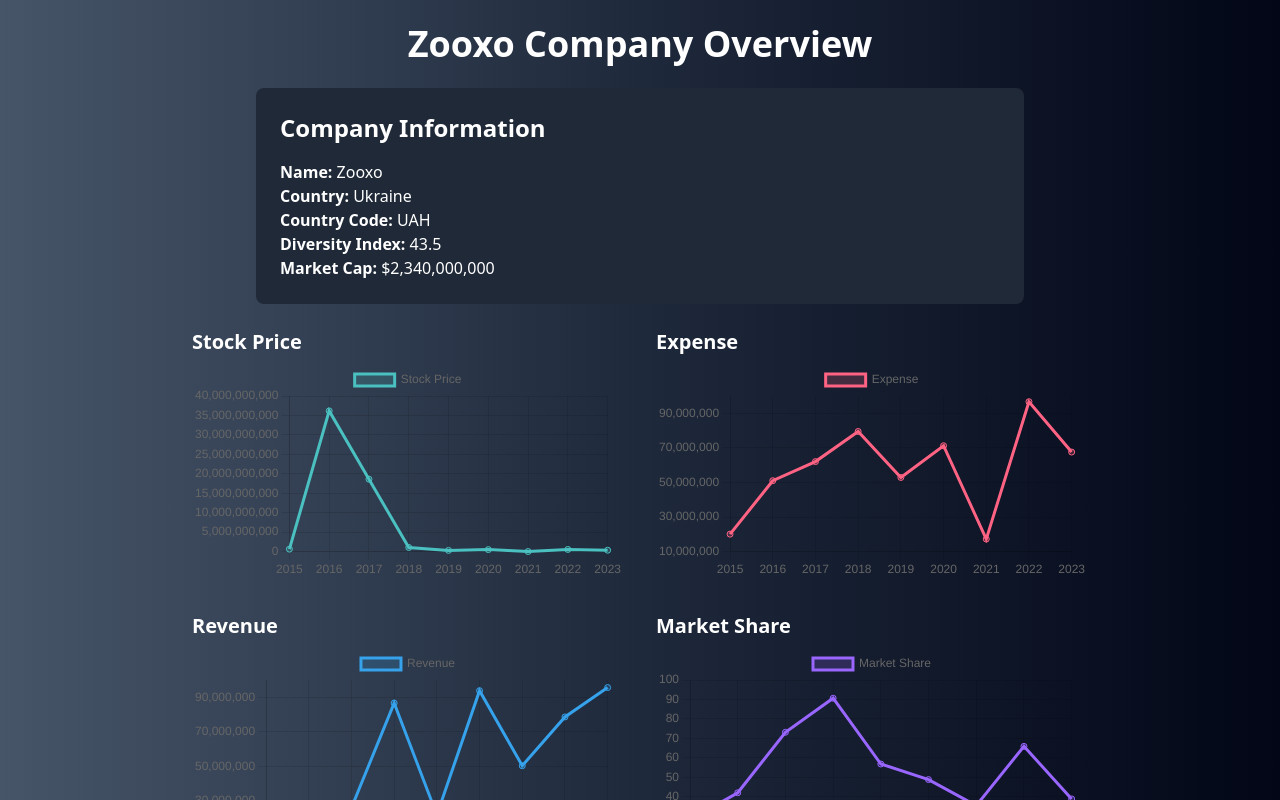
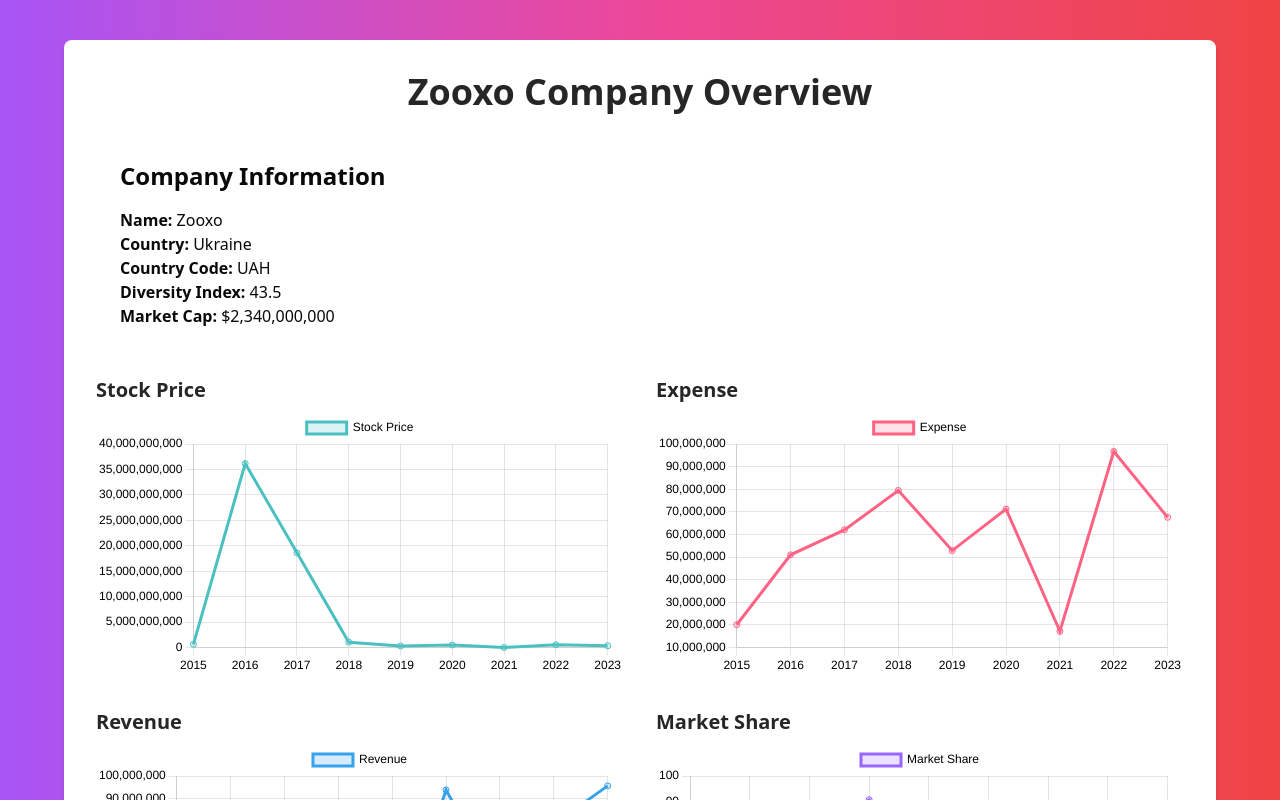
Before and after one commit to sethdivyansh/Prepathon, a React (Vite) app in the folder packages/prepathon-frontend/: page /response in a window 1280 px wide. Shown: the top 800 px of the page. Built offline with nearby package versions, Linux system fonts and the light colour scheme.

Commit message:
stable response page

```diff
--- a/packages/prepathon-frontend/src/pages/response.tsx
+++ b/packages/prepathon-frontend/src/pages/response.tsx
@@ -5,7 +5,6 @@ import { Chart as ChartJS, CategoryScale, LinearScale, PointElement, LineElement
 ChartJS.register(CategoryScale, LinearScale, PointElement, LineElement, Title, Tooltip, Legend);
 
 export default function ResponsePage() {
-  // Company data
   const zooxoData = {
     name: "Zooxo",
     country: "Ukraine",
@@ -58,10 +57,30 @@ export default function ResponsePage() {
     ],
   };
 
-  // Extract the years
   const years = zooxoData.stockPrice.map((item) => item.year);
 
-  // Chart datasets
+  const chartOptions = {
+    scales: {
+      x: {
+        ticks: {
+          color: '#000000', // Brighter color for x-axis labels
+        },
+      },
+      y: {
+        ticks: {
+          color: '#000000', // Brighter color for y-axis labels
+        },
+      },
+    },
+    plugins: {
+      legend: {
+        labels: {
+          color: '#00000', // Brighter color for the legend text
+        },
+      },
+    },
+  };
+
   const stockPriceData = {
     labels: years,
     datasets: [
@@ -115,36 +134,38 @@ export default function ResponsePage() {
   };
 
   return (
-    <div className="min-h-screen bg-gradient-to-r from-slate-600 via-slate-800 to-slate-950 text-white p-6 flex flex-col items-center">
-      <h1 className="text-4xl font-bold mb-6">Zooxo Company Overview</h1>
+    <div className="flex min-h-screen items-center justify-center bg-gradient-to-r from-purple-500 via-pink-500 to-red-500">
+      <div className="bg-white p-8 rounded-lg shadow-md w-full max-w-6xl m-10">
+        <h1 className="text-4xl font-bold text-center mb-6 text-neutral-800">Zooxo Company Overview</h1>
 
         {/* Company Info Section */}
-      <div className="bg-gray-800 p-6 rounded-lg mb-6 w-full max-w-3xl">
+        <div className="p-6 rounded-lg mb-6 w-full">
           <h2 className="text-2xl font-bold mb-4">Company Information</h2>
-        <p><strong>Name:</strong> {zooxoData.name}</p>
-        <p><strong>Country:</strong> {zooxoData.country}</p>
-        <p><strong>Country Code:</strong> {zooxoData.countryCode}</p>
-        <p><strong>Diversity Index:</strong> {zooxoData.diversity}</p>
-        <p><strong>Market Cap:</strong> ${zooxoData.marketCap.toLocaleString()}</p>
+          <p className=""><strong>Name:</strong> {zooxoData.name}</p>
+          <p className=""><strong>Country:</strong> {zooxoData.country}</p>
+          <p className=""><strong>Country Code:</strong> {zooxoData.countryCode}</p>
+          <p className=""><strong>Diversity Index:</strong> {zooxoData.diversity}</p>
+          <p className=""><strong>Market Cap:</strong> ${zooxoData.marketCap.toLocaleString()}</p>
         </div>
 
         {/* Chart Section */}
-      <div className="grid grid-cols-1 md:grid-cols-2 gap-8 w-full max-w-4xl">
+        <div className="grid grid-cols-1 md:grid-cols-2 gap-8">
           <div>
-          <h2 className="text-xl font-semibold mb-2">Stock Price</h2>
-          <Line data={stockPriceData} />
+            <h2 className="text-xl font-semibold mb-2 text-neutral-800">Stock Price</h2>
+            <Line data={stockPriceData} options={chartOptions} />
           </div>
           <div>
-          <h2 className="text-xl font-semibold mb-2">Expense</h2>
-          <Line data={expenseData} />
+            <h2 className="text-xl font-semibold mb-2 text-neutral-800">Expense</h2>
+            <Line data={expenseData} options={chartOptions} />
           </div>
           <div>
-          <h2 className="text-xl font-semibold mb-2">Revenue</h2>
-          <Line data={revenueData} />
+            <h2 className="text-xl font-semibold mb-2 text-neutral-800">Revenue</h2>
+            <Line data={revenueData} options={chartOptions} />
           </div>
           <div>
-          <h2 className="text-xl font-semibold mb-2">Market Share</h2>
-          <Line data={marketShareData} />
+            <h2 className="text-xl font-semibold mb-2 text-neutral-800">Market Share</h2>
+            <Line data={marketShareData} options={chartOptions} />
+          </div>
         </div>
       </div>
     </div>
```
Lines whose indentation alone changed are shown as unchanged.
